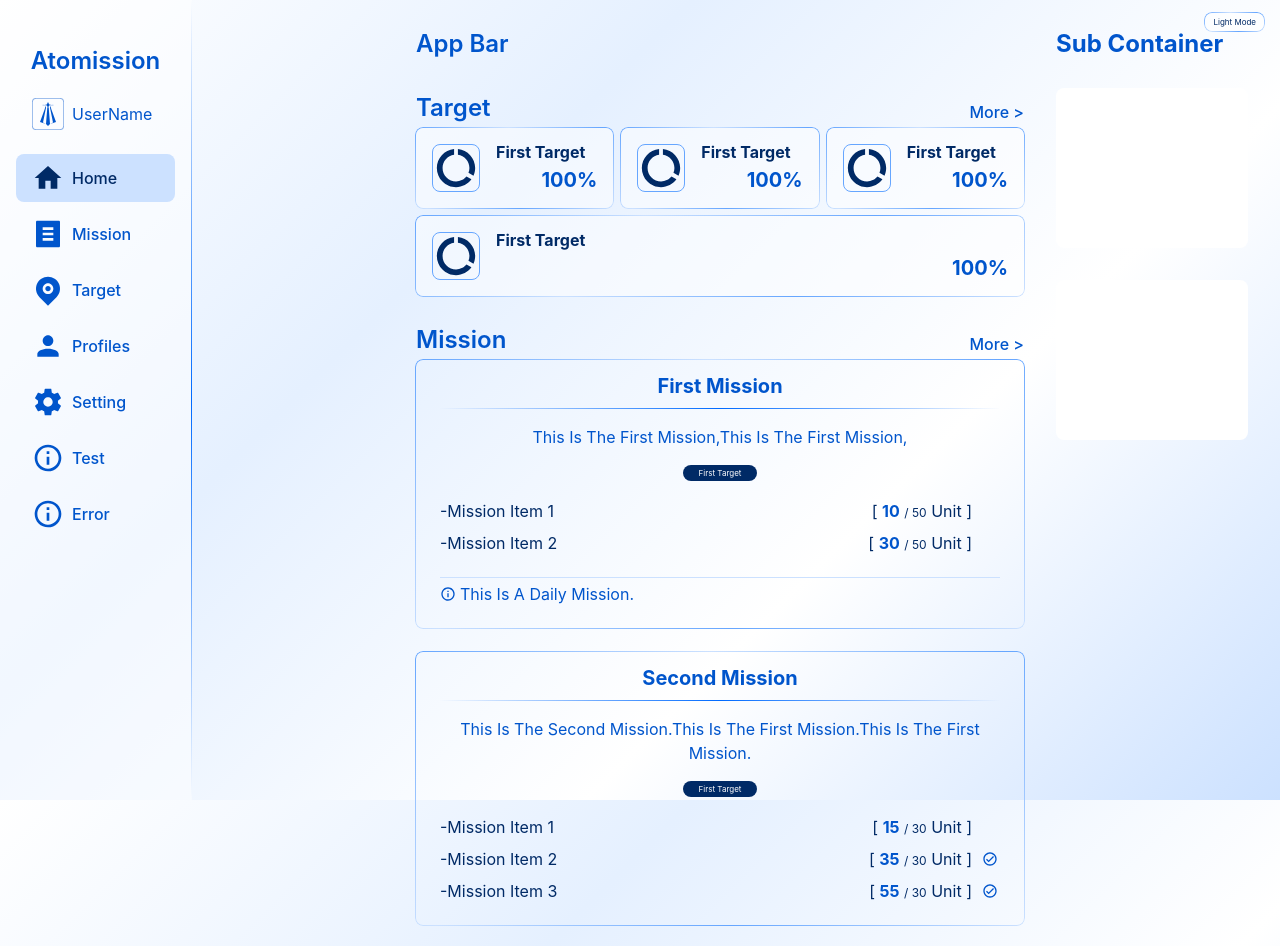
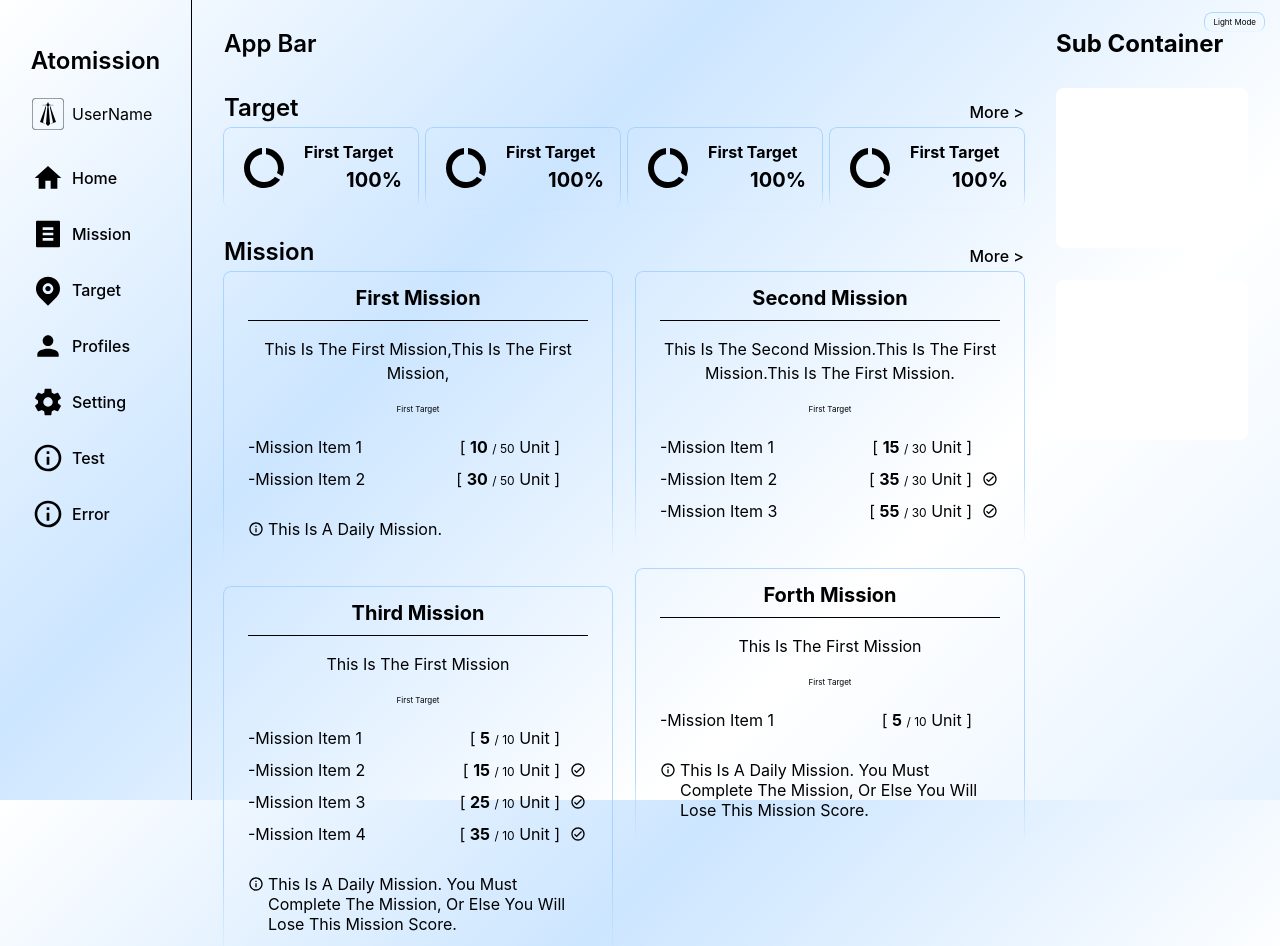
Before and after one commit to silence870121/Atomission, a Vue app: page / in a window 1280 px wide. Shown: the top 946 px of the page. Built offline with nearby package versions, Linux system fonts and the light colour scheme.

Commit message:
refactor:  refactor the code of the color theme, and gradient color of the custom variables.
重建色彩主題的顏色以及自定義的漸層色

issue #48

```diff
--- a/src/App.vue
+++ b/src/App.vue
@@ -25,7 +25,6 @@ main {
 
 .container {
 	flex: 1;
-	margin-left: 12rem;
 	padding: 2rem;
 	gap: 2rem;
 	display: flex;
--- a/src/stores/theme.js
+++ b/src/stores/theme.js
@@ -6,50 +6,90 @@ import { useSettingStore } from "./setting";
 export const useThemeStore = defineStore('theme', () => {
     const setting = useSettingStore()
     const LIGHT_THEME = new Map([
-        ['--primary-color', 'rgb(0, 85, 204)'],
-        ['--primary-variant-color', 'rgb(102, 166, 255)'],
-        ['--on-primary-color', 'rgb(255, 255, 255)'],
+        ['--wireframe-background-color', 'hsl(210, 100%, 95%)'],
+        ['--wireframe-surface-color', 'hsl(210, 100%, 90%)'],
+        ['--wireframe-surface-variant-color', 'hsl(210, 100%, 85%)'],
+        ['--wireframe-placeholder-color', 'hsl(210, 100%, 80%)'],
 
-        ['--background-color', 'rgb(229, 240, 255)'],
-        ['--background-base-color', 'rgb(255, 255, 255)'],
-        ['--background-variant-color', 'rgb(204, 225, 255)'],
+        ['--label-primary-color', 'hsla(210, 100%, 35%, 1)'],
+        ['--label-secondary-color', 'hsla(210, 100%, 35%, 0.6)'],
+        ['--label-tertiary-color', 'hsla(210, 100%, 35%, 0.4)'],
+        ['--label-quaternary-color', 'hsla(210, 100%, 35%, 0.2)'],
 
-        ['--surface-color', 'rgba(255, 255, 255, 0.5)'],
-        ['--surface-variant-color', 'rgb(204, 225, 255)'],
+        ['--background-base-color', 'hsl(  0,   0%, 100%)'],
+        ['--background-from-color', 'hsl(210, 100%,  90%)'],
+        ['--background-to-color', 'hsl(210, 100%,  95%)'],
 
-        ['--on-background-color', 'rgb(0, 85, 204)'],
-        ['--on-surface-color', 'rgb(0, 42, 102)'],
+        ['--surface-from-color', 'hsla(210, 100%, 90%, 0.5)'],
+        ['--surface-to-color', 'hsla(210, 100%, 90%, 0.1)'],
 
-        ['--border-color', 'rgb(102, 166, 255)'],
-        ['--border-variant-color', 'rgb(204, 225, 255)'],
+        ['--surface-variant-from-color', 'hsla(210, 100%, 85%, 0.5)'],
+        ['--surface-variant-to-color', 'hsla(210, 100%, 85%, 0)'],
 
-        ['--border-center-color', 'rgb(0, 106, 255)'],
-        ['--border-center-variant-color', 'rgba(102, 166, 255, 0)'],
+        ['--stroke-from-color', 'hsla(210, 100%, 80%, 0.75)'],
+        ['--stroke-to-color', 'hsla(210, 100%, 80%, 0)'],
 
-        ['--error-color', 'rgb(204, 0, 0)']
+        ['--active-from-color', 'hsl(210, 100%, 60%)'],
+        ['--active-to-color', 'hsl(210, 100%, 90%)'],
+
+        ['--action-from-color', 'hsla(210, 100%, 80%, 0.25)'],
+        ['--action-to-color', 'hsla(210, 100%, 95%, 0.25)'],
+
+        ['--nav-rim-from-color', 'hsla(210, 100%, 50%, 0.2)'],
+        ['--nav-rim-to-color', 'hsla(210, 100%, 95%, 0)'],
+
+        ['--nav-active-from-color', 'hsla(210, 100%, 60%, 0.5)'],
+        ['--nav-active-to-color', 'hsla(210, 100%, 60%, 0)'],
+
+        ['--glow-light-from-color', 'hsla(210, 100%, 60%, 1)'],
+        ['--glow-light-step-color', 'hsla(210, 100%, 70%, 0.25)'],
+        ['--glow-light-to-color', 'hsla(210, 100%, 95%, 0)'],
+
+        ['--error-color', 'hsl(0, 100%, 40%)']
     ])
     const DARK_THEME = new Map([
-        ['--primary-color', 'rgb(255, 204, 51)'],
-        ['--primary-variant-color', 'rgb(153, 115, 0)'],
-        ['--on-primary-color', 'rgb(0, 0, 0)'],
+        ['--wireframe-background-color', 'hsl(45, 60%, 10%)'],
+        ['--wireframe-surface-color', 'hsl(45, 60%, 15%)'],
+        ['--wireframe-surface-variant-color', 'hsl(45, 60%, 20%)'],
+        ['--wireframe-placeholder-color', 'hsl(45, 60%, 25%)'],
 
-        ['--background-color', 'rgb(51, 38, 0)'],
-        ['--background-base-color', 'rgb(0, 0, 0)'],
-        ['--background-variant-color', ' rgb(102, 77, 0)'],
+        ['--label-primary-color', 'hsla(0, 0%, 100%, 1)'],
+        ['--label-secondary-color', 'hsla(0, 0%, 100%, 0.6)'],
+        ['--label-tertiary-color', 'hsla(0, 0%, 100%, 0.4)'],
+        ['--label-quaternary-color', 'hsla(0, 0%, 100%, 0.2)'],
 
-        ['--surface-color', 'rgba(0, 0, 0, 0.5)'],
-        ['--surface-variant-color', 'rgb(77, 57, 0)'],
+        ['--background-base-color', 'hsl( 0,  0%,  0%)'],
+        ['--background-from-color', 'hsl(45, 60%, 10%)'],
+        ['--background-to-color', 'hsl(45, 60%, 15%)'],
 
-        ['--on-background-color', 'rgb(255, 204, 51)'],
-        ['--on-surface-color', 'rgb(255, 229, 153)'],
+        ['--surface-from-color', 'hsla(45, 60%, 15%, 0.5)'],
+        ['--surface-to-color', 'hsla(45, 60%, 15%, 0.1)'],
 
-        ['--border-color', 'rgb(204, 153, 0)'],
-        ['--border-variant-color', 'rgb(255, 217, 102)'],
+        ['--surface-variant-from-color', 'hsla(45, 60%, 20%, 0.5)'],
+        ['--surface-variant-to-color', 'hsla(45, 60%, 20%, 0)'],
 
-        ['--border-center-color', 'rgb(255, 191, 0)'],
-        ['--border-center-variant-color', 'rgba(153, 115, 0, 0)'],
+        ['--stroke-from-color', 'hsla(45, 60%, 25%, 0.75)'],
+        ['--stroke-to-color', 'hsla(45, 60%, 25%, 0)'],
 
-        ['--error-color', 'rgb(255, 51, 51)']
+        ['--active-from-color', 'hsl(45, 100%, 80%)'],
+        ['--active-to-color', 'hsl(45, 100%, 20%)'],
+
+        ['--action-from-color', 'hsla(45, 100%, 10%, 0.25)'],
+        ['--action-to-color', 'hsla(45, 100%, 25%, 0.25)'],
+
+        ['--nav-rim-from-color', 'hsla(45, 100%, 50%, 0.2)'],
+        ['--nav-rim-to-color', 'hsla(45,  60%, 10%, 0)'],
+
+        ['--nav-active-from-color', 'hsla(45, 60%, 40%, 0.5)'],
+        ['--nav-active-to-color', 'hsla(45, 60%, 10%, 0)'],
+
+
+        ['--glow-light-from-color', 'hsla(45, 100%, 80%, 1)'],
+        ['--glow-light-step-color', 'hsla(45,  60%, 60%, 0.25)'],
+        ['--glow-light-to-color', 'hsla(45,  60%, 10%, 0)'],
+
+
+        ['--error-color', 'hsl(0, 100%, 60%)']
     ])
     function renderThemeStyle() {
         switch (setting.isDarkMode) {
--- a/src/style.css
+++ b/src/style.css
@@ -177,17 +177,49 @@ select {
   -webkit-text-size-adjust: 100%;
 }
 
+* {
+  --background: linear-gradient(135deg,
+      var(--background-base-color) 0%, var(--background-from-color) 35%,
+      var(--background-base-color) 70%, var(--background-to-color) 100%);
 
-* {
-  --background: linear-gradient(135deg, var(--background-base-color), var(--background-color), var(--background-base-color), var(--background-variant-color));
-  --border: linear-gradient(135deg, var(--border-color), var(--border-variant-color), var(--border-color), var(--border-variant-color));
-  --border-center: linear-gradient(var(--border-center-variant-color), var(--border-center-color), var(--border-center-variant-color));
-  --border-center-row: linear-gradient(90deg, var(--border-center-variant-color), var(--border-center-color), var(--border-center-variant-color));
+  --surface: linear-gradient(to bottom,
+      var(--surface-from-color) 0%, var(--surface-to-color) 100%);
+
+  --surface-variant: linear-gradient(to bottom,
+      var(--surface-variant-from-color) 0%, var(--surface-variant-to-color) 100%);
+
+  --border: linear-gradient(to bottom,
+      var(--stroke-from-color) 75%, var(--stroke-to-color) 100%);
+
+  --line-row: linear-gradient(to right, var(--stroke-to-color) 0%,
+      var(--stroke-from-color) 50%, var(--stroke-to-color) 100%);
+
+  --line-column: linear-gradient(to bottom, var(--stroke-to-color) 0%,
+      var(--stroke-from-color) 50%, var(--stroke-to-color) 100%);
+
+  --active: linear-gradient(135deg,
+      var(--active-from-color) 0%, var(--active-to-color) 100%);
+
+  --action: linear-gradient(135deg,
+      var(--action-from-color) 0%, var(--action-to-color) 100%);
+
+  --nav-rim: radial-gradient(125% 125% at 50% 125%,
+      var(--nav-rim-from-color) 0%,
+      var(--nav-rim-to-color) 100%);
+
+  --nav-active: linear-gradient(135deg,
+      var(--nav-active-to-color) 0%,
+      var(--nav-active-from-color) 50%,
+      var(--nav-active-to-color) 100%);
+
+  --glow-light: radial-gradient(50% 50% at 50% 100%,
+      var(--glow-light-from-color) 0%,
+      var(--glow-light-step-color) 50%,
+      var(--glow-light-to-color) 100%);
 
   --border-radius-sm: 0.25rem;
   --border-radius-md: 0.5rem;
   --border-radius-lg: 1rem;
-
 }
 
 body {
```
